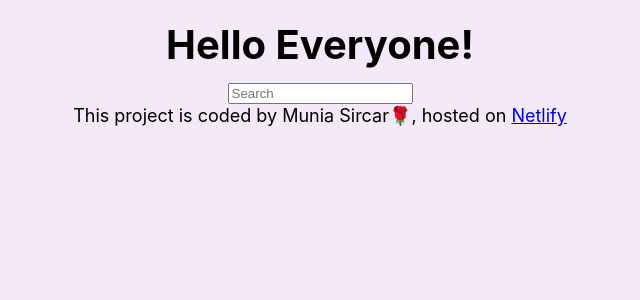
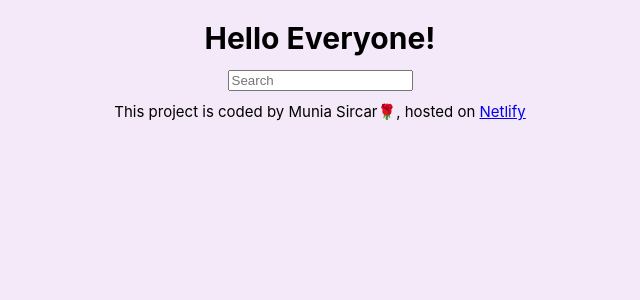
Before and after one commit to Munia-Sircar/dictionary-app, a React (Create React App) app: page / in a window 1280 px wide. Shown: the top 300 px of the page, without its empty margins (320-960 px from the left). Built offline with nearby package versions, Linux system fonts and the light colour scheme.

Commit message:
resized font

```diff
--- a/src/App.css
+++ b/src/App.css
@@ -4,14 +4,11 @@
   font-weight: bold;
   font-size: 30px;
 }
-.App-header {
-  font-size: 40px;
-}
 
 footer {
   display: block;
-  margin: 0 auto;
+  margin: 10px auto;
   text-align: center;
-  font-size: 18px;
+  font-size: 15px;
   font-weight: lighter;
 }
```
